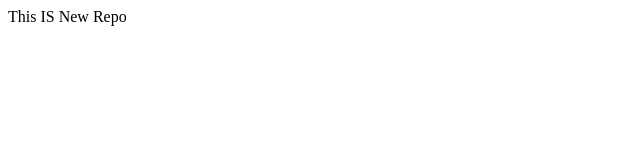
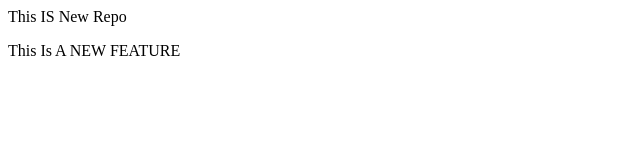
Before and after one commit to Muavviz-9093/Localrepo, a plain HTML site: page index.html in a window 1280 px wide. Shown: the whole page, without its empty margins (0-640 px from the left). Drawn offline with Linux system fonts and the light colour scheme.

Commit message:
ADD NEW FEATURE

```diff
--- a/index.html
+++ b/index.html
@@ -1 +1,2 @@
 <p>This IS New Repo</p>
+<p>This Is A NEW FEATURE</p>
```
